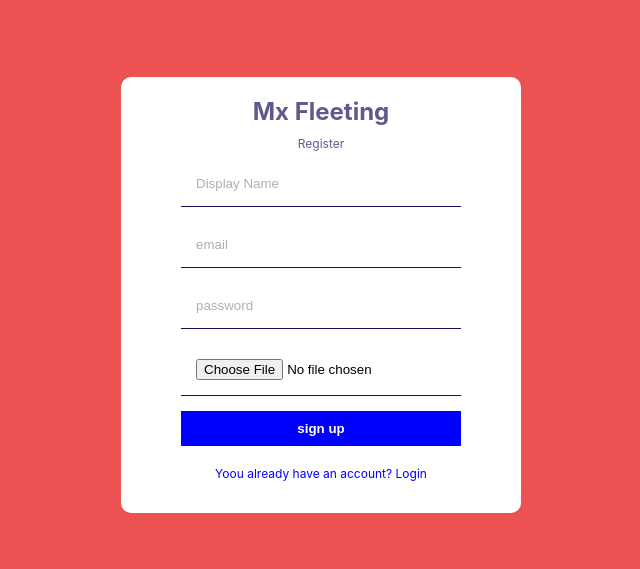
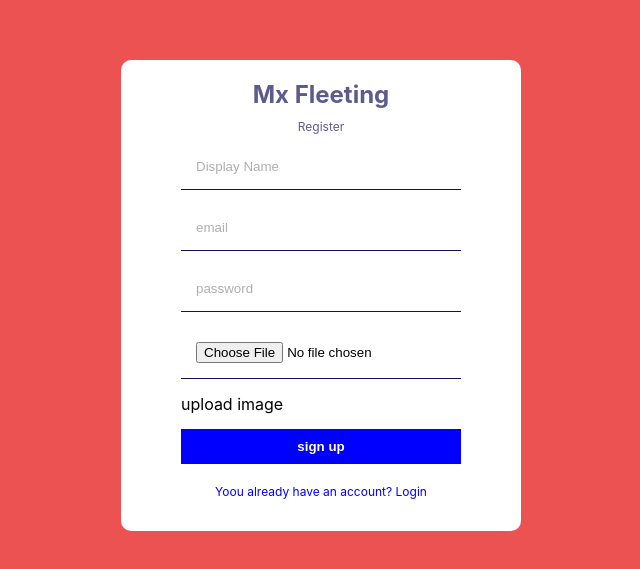
Before and after one commit to Gt9ight/mxlfeet, a React (Create React App) app: page / in a window 1280 px wide. Shown: the part 105-674 px from the top of the page, without its empty margins (319-959 px from the left). Built offline with nearby package versions, Linux system fonts and the light colour scheme.

Commit message:
added login

```diff
--- a/src/components/register/Register.js
+++ b/src/components/register/Register.js
@@ -11,7 +11,10 @@ const Register = () => {
                     <input type='text' placeholder='Display Name'/>
                     <input type='email' placeholder='email'/>
                     <input type='password' placeholder='password'/>
-                    <input type='file' />
+                    <input type='file' id='file' />
+                    <label htmlFor='file'>
+                      upload image
+                    </label>
                     <button>sign up</button>
                 </form>
                 <p>Yoou already have an account? Login</p>
```
